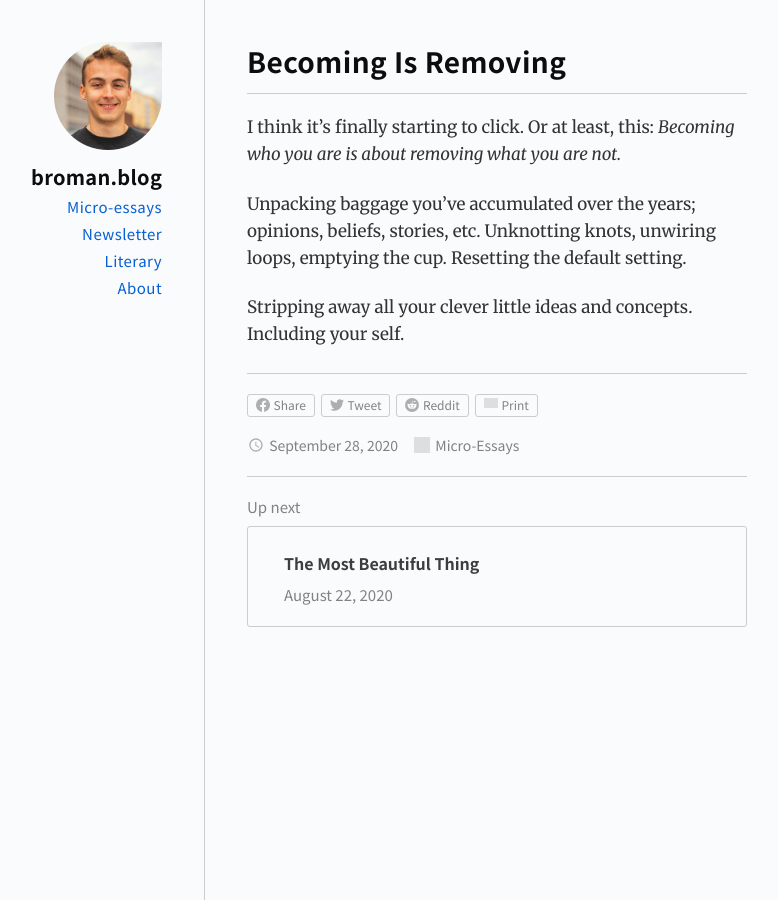
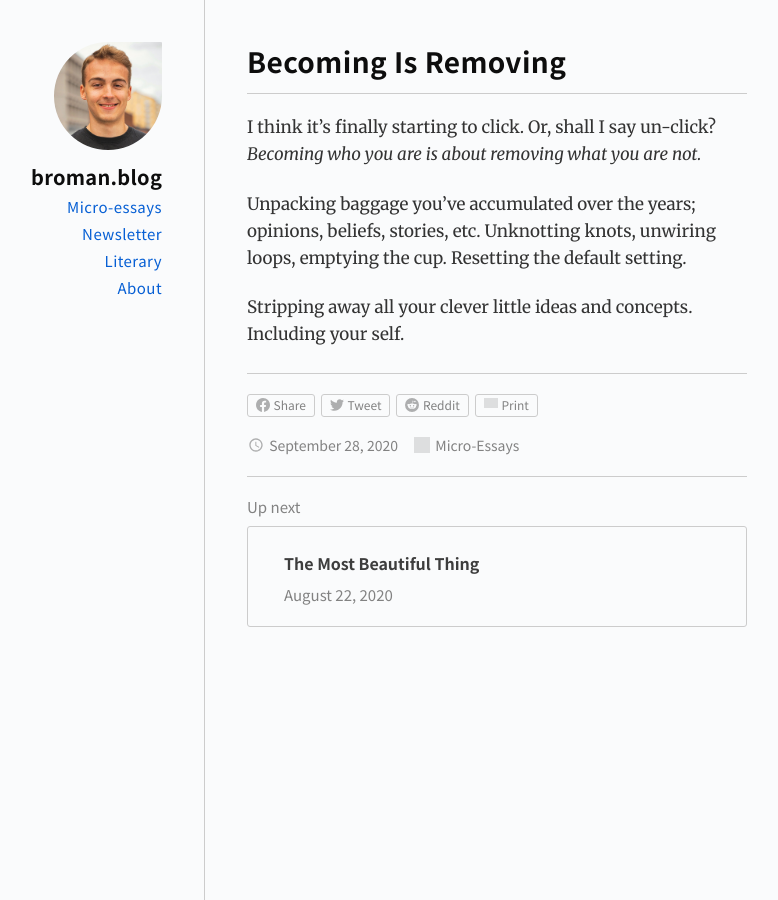
Before and after one commit to gdbroman/broman.blog, a Jekyll site: the page built from _posts/2020/2020-09-28-becoming-is-removing.md, in a window 1280 px wide. Shown: the whole page, without its empty margins (251-1029 px from the left). Built offline with Jekyll 4.4.1, drawn with Linux system fonts in a browser that asks for light colours; grey boxes are pictures that could not be loaded.

Commit message:
revision

```diff
--- a/_posts/2020/2020-09-28-becoming-is-removing.md
+++ b/_posts/2020/2020-09-28-becoming-is-removing.md
@@ -3,7 +3,7 @@ title: "Becoming Is Removing"
 permalink: "becoming-is-removing"
 ---
 
-I think it's finally starting to click. Or at least, this: *Becoming who you are is about removing what you are not.*
+I think it's finally starting to click. Or, shall I say un-click? *Becoming who you are is about removing what you are not.*
 
 Unpacking baggage you've accumulated over the years; opinions, beliefs, stories, etc. Unknotting knots, unwiring loops, emptying the cup. Resetting the default setting.
 
```
